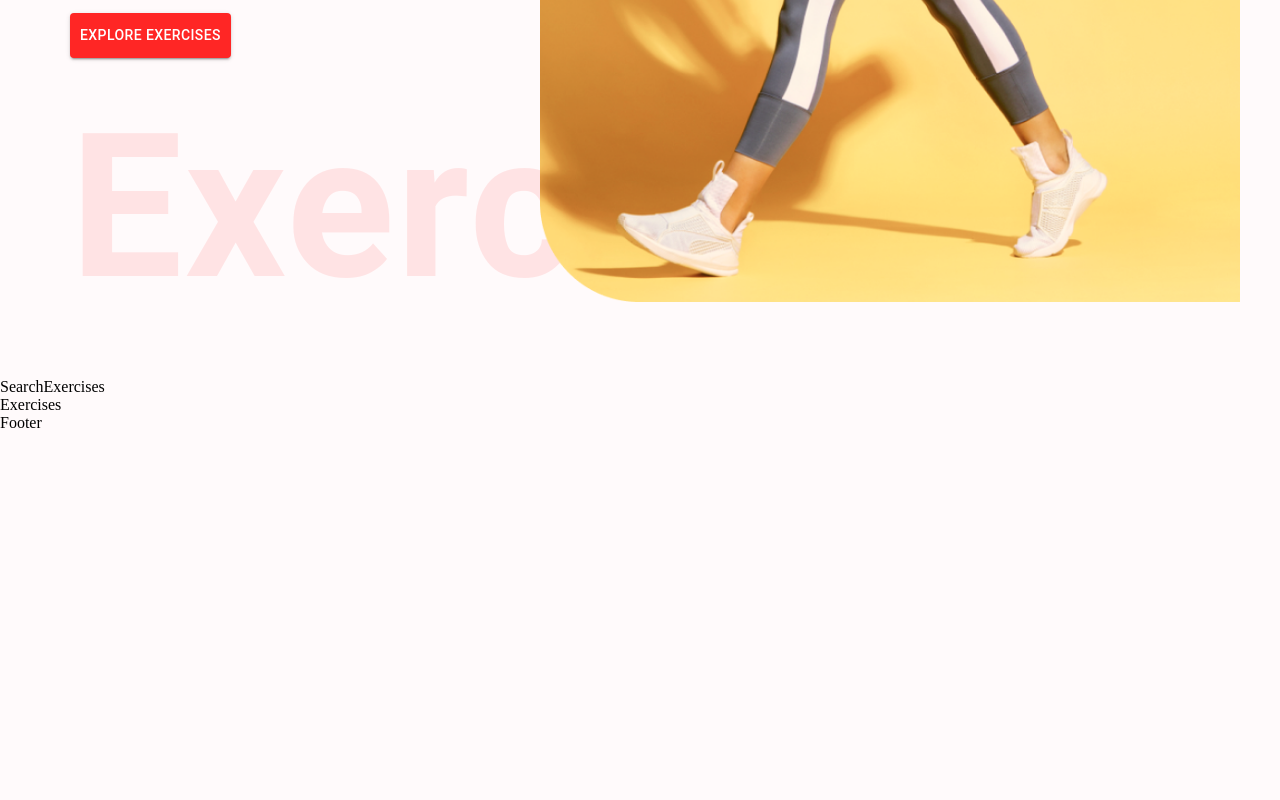
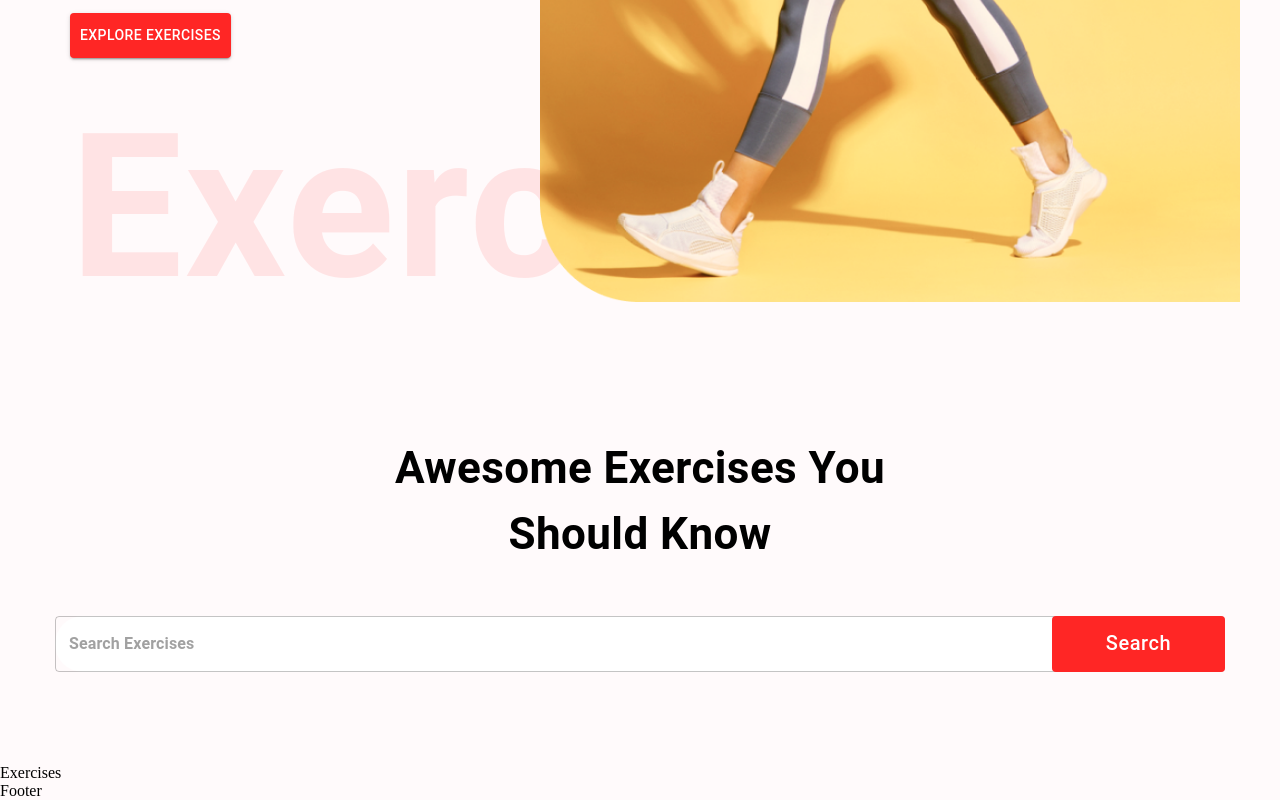
Before and after one commit to jerico-esguerra/exercises-app, a React (Create React App) app: page / in a window 1280 px wide. Shown: the part 594-1394 px from the top of the page. Before the commit the page ends 1026 px from the top, so only its background shows below. Built offline with nearby package versions, Linux system fonts and the light colour scheme.

Commit message:
SearchExercises structure and styles

```diff
--- a/src/App.css
+++ b/src/App.css
@@ -22,3 +22,8 @@
     height: 56.25;
     margin-top: -20.625rem;
 }
+
+.search-btn:hover {
+    color: #FF2625 !important;
+    border: 1px solid #FF2625 !important;
+}
--- a/src/components/SearchExercises.js
+++ b/src/components/SearchExercises.js
@@ -1,8 +1,32 @@
-import React from 'react'
+import React, { useState } from 'react';
+import { Box, Button, Stack, TextField, Typography } from '@mui/material';
 
 const SearchExercises = () => {
+  const [search, setSearch] = useState('');
+
+  const handleSearch = async () => {
+    console.log('Data')
+  }
+
   return (
-    <div>SearchExercises</div>
+    <Stack alignItems="center" mt="37px" justifyContent="center" p="20px">
+      <Typography fontWeight={700} sx={{ fontSize: { lg: '44px', xs: '30px' } }} mb="49px" textAlign="center">
+        Awesome Exercises You <br /> Should Know
+      </Typography>
+      <Box position="relative" mb="72px">
+        <TextField
+          height="76px"
+          sx={{ input: { fontWeight: '700', border: 'none', borderRadius: '4px' }, width: { lg: '1170px', xs: '350px' }, backgroundColor: '#fff', borderRadius: '40px' }}
+          value={search}
+          onChange={(e) => setSearch(e.target.value.toLowerCase())}
+          placeholder="Search Exercises"
+          type="text"
+        />
+        <Button className="search-btn" sx={{ bgcolor: '#FF2625', color: '#fff', textTransform: 'none', width: { lg: '173px', xs: '80px' }, height: '56px', position: 'absolute', right: '0px', fontSize: { lg: '20px', xs: '14px' } }} onClick={handleSearch}>
+          Search
+        </Button>
+      </Box>
+    </Stack>
   )
 }
 
```
